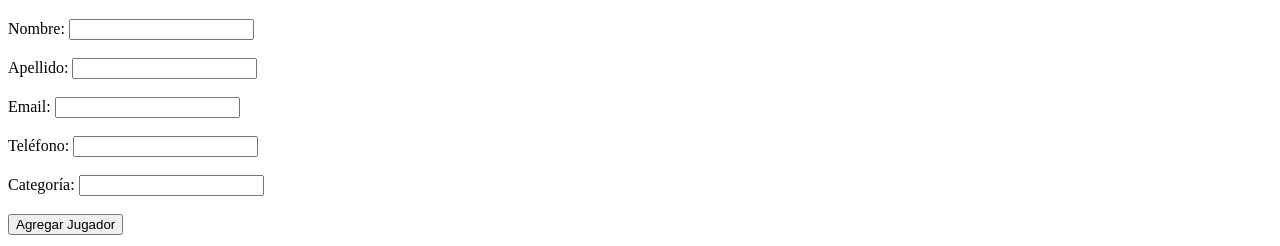
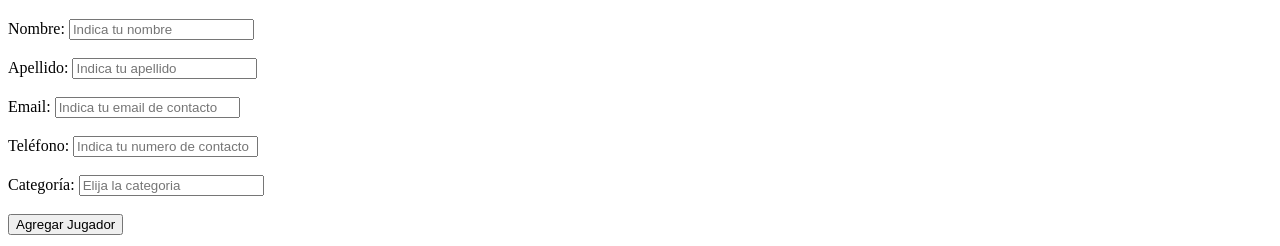
Before and after one commit to agubanchi/abrancancha_backend, a website: page client/index.html in a window 1280 px wide. Shown: the part 165-411 px from the top of the page. Drawn offline with Linux system fonts and the light colour scheme; no server answers.

Commit message:
nueva rama para no romper todo

```diff
--- a/client/index.html
+++ b/client/index.html
@@ -22,20 +22,20 @@
     <main>
       <h1>Formulario</h1>
       <form id="formulario">
-          <label for="nombre">Nombre:</label>
-          <input type="text" id="nombre" required><br><br>
+          <label for="nombre">Nombre: </label>
+          <input type="text" id="nombre" placeholder="Indica tu nombre" required><br><br>
 
           <label for="apellido">Apellido:</label>
-          <input type="text" id="apellido" required><br><br>
+          <input type="text" id="apellido" placeholder="Indica tu apellido" required><br><br>
 
           <label for="email">Email:</label>
-          <input type="email" id="email" required><br><br>
+          <input type="email" id="email" placeholder="Indica tu email de contacto" required><br><br>
 
           <label for="telefono">Teléfono:</label>
-          <input type="tel" id="telefono" required><br><br>
+          <input type="tel" id="telefono" placeholder="Indica tu numero de contacto" required><br><br>
 
           <label for="categoria">Categoría:</label>
-          <input type="number" id="categoria" required><br><br>
+          <input type="number" id="categoria" placeholder="Elija la categoria" required><br><br>
 
           <!-- <button type="button" onclick="agregarPersona()">Agregar Persona</button> -->
           <button id="addPlayer" type="button">Agregar Jugador</button>
--- a/package.json
+++ b/package.json
@@ -7,7 +7,6 @@
   "license": "UNLICENSED",
   "scripts": {
     "db": "json-server data/padelplayers.json --watch --port 3030",
-
     "build": "nest build",
     "format": "prettier --write \"src/**/*.ts\" \"test/**/*.ts\"",
     "start": "nest start",
```
